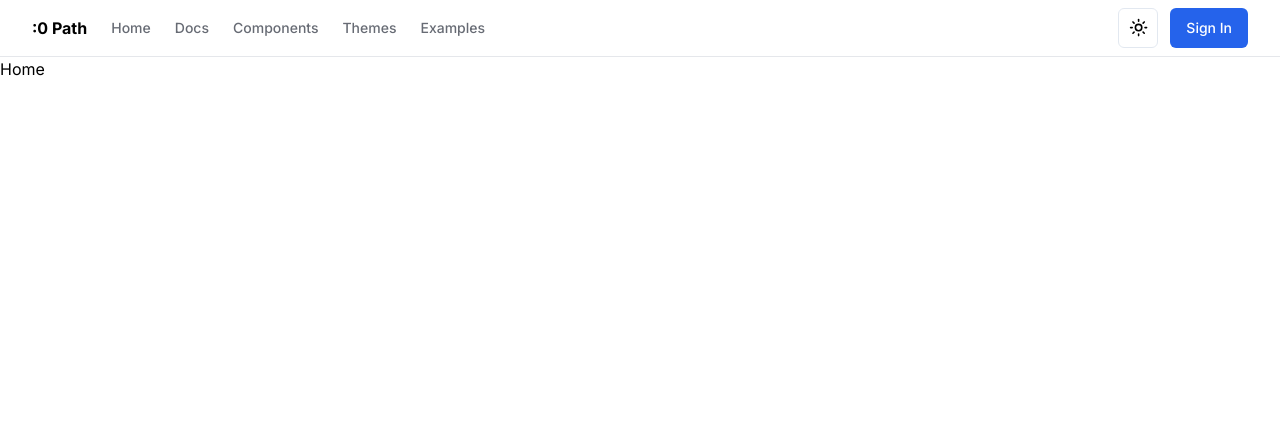
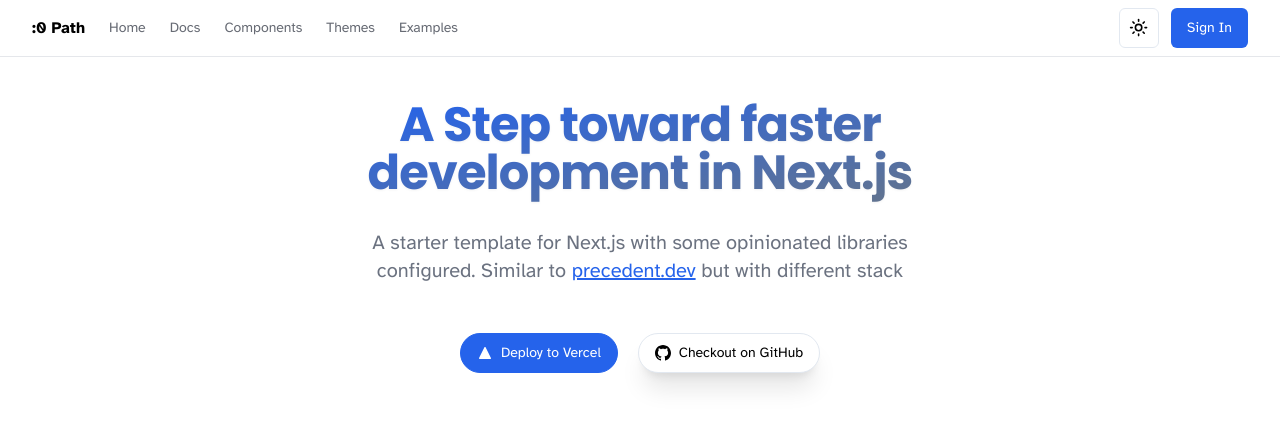
Before and after one commit to vignesh-gupta/zero-path, a Next.js app: page / in a window 1280 px wide. Shown: the top 426 px of the page. Built offline with nearby package versions, Linux system fonts and the light colour scheme; no server answers.

Commit message:
[added] Hero section + fonts

```diff
--- a/app/(main)/page.tsx
+++ b/app/(main)/page.tsx
@@ -1,7 +1,10 @@
+import HeroSection from '@/components/sections/Hero'
 import Image from 'next/image'
 
 export default function Home() {
   return (
-    <div className=''>Home</div>
+    <div className='container flex items-center flex-col'>
+      <HeroSection />
+    </div>
   )
 }
--- a/app/layout.tsx
+++ b/app/layout.tsx
@@ -1,11 +1,13 @@
 import { ClerkProvider } from "@clerk/nextjs";
 import "./globals.css";
 import type { Metadata } from "next";
-import { Inter } from "next/font/google";
+import { Atkinson_Hyperlegible } from "next/font/google";
 import { Providers } from "@/components/providers";
-import { dark } from "@clerk/themes";
 
-const inter = Inter({ subsets: ["latin"] });
+const atkinsonHyperlegible = Atkinson_Hyperlegible({
+  subsets: ["latin"],
+  weight: ["400", "700"],
+});
 
 export const metadata: Metadata = {
   title: "Create Next App",
@@ -20,7 +22,7 @@
   return (
     <ClerkProvider>
       <html lang="en">
-        <body className={inter.className}>
+        <body className={atkinsonHyperlegible.className}>
           <Providers
             attribute="class"
             defaultTheme="system"
--- /dev/null
+++ b/components/sections/Hero.tsx
@@ -0,0 +1,92 @@
+import { DEPLOY_URL } from "@/lib/constants";
+import Image from "next/image";
+import React from "react";
+import { Button } from "../ui/button";
+import Link from "next/link";
+import { Poppins } from "next/font/google";
+import clsx from "clsx";
+
+const poppins = Poppins({
+  subsets: ["latin"],
+  weight: ["400", "500", "600", "700"],
+});
+
+const HeroSection = () => {
+  return (
+    <div className="z-10 w-full max-w-xl py-11 flex flex-col justify-center items-center">
+      <h1
+        className={clsx(
+          "bg-gradient-to-br from-primary to-muted-foreground bg-clip-text text-center font-display text-3xl font-bold tracking-[-0.02em] text-transparent drop-shadow-sm [text-wrap:balance] md:text-5xl pb-2",
+          poppins.className
+        )}
+      >
+        A Step toward faster development in Next.js
+      </h1>
+      <p className="my-6 text-center text-gray-500 [text-wrap:balance] md:text-xl">
+        A starter template for Next.js with some opinionated libraries
+        configured. Similar to{" "}
+        <Link
+          className="underline text-primary hover:text-primary/80 "
+          href="https://precedent.dev/"
+          target="_blank"
+          rel="noopener noreferrer"
+        >
+          precedent.dev
+        </Link>{" "}
+        but with different stack
+      </p>
+      <div className="mx-auto mt-6 flex items-center justify-center space-x-5 ">
+        <Button
+          asChild
+          // variant="outline"
+          className="group gap-2 text-sm text-white hover:text-black hover:bg-white rounded-full hover:shadow-lg border hover:border-muted-foreground border-primary"
+        >
+          <Link href={DEPLOY_URL} target="_blank" rel="noopener noreferrer">
+            <svg
+              className="h-4 w-4 group-hover:text-black"
+              viewBox="0 0 24 24"
+              fill="currentColor"
+              xmlns="http://www.w3.org/2000/svg"
+            >
+              <path
+                d="M12 4L20 20H4L12 4Z"
+                stroke="currentColor"
+                strokeWidth="2"
+                strokeLinecap="round"
+                strokeLinejoin="round"
+              ></path>
+            </svg>
+            <p>Deploy to Vercel</p>
+          </Link>
+        </Button>
+        <Button
+          asChild
+          variant="outline"
+          className=" gap-2 text-sm text-black hover:text-white bg-white hover:bg-black  rounded-full shadow-xl hover:border-white/50"
+        >
+          <Link
+            href="https://github.com/vignesh-gupta/zero-path"
+            target="_blank"
+            rel="noopener noreferrer"
+          >
+            <svg
+              className="h-4 w-4 group-hover:text-white"
+              xmlns="http://www.w3.org/2000/svg"
+              width="20"
+              height="20"
+              fill="currentColor"
+              viewBox="0 0 24 24"
+            >
+              <path d="M12 0c-6.626 0-12 5.373-12 12 0 5.302 3.438 9.8 8.207 11.387.599.111.793-.261.793-.577v-2.234c-3.338.726-4.033-1.416-4.033-1.416-.546-1.387-1.333-1.756-1.333-1.756-1.089-.745.083-.729.083-.729 1.205.084 1.839 1.237 1.839 1.237 1.07 1.834 2.807 1.304 3.492.997.107-.775.418-1.305.762-1.604-2.665-.305-5.467-1.334-5.467-5.931 0-1.311.469-2.381 1.236-3.221-.124-.303-.535-1.524.117-3.176 0 0 1.008-.322 3.301 1.23.957-.266 1.983-.399 3.003-.404 1.02.005 2.047.138 3.006.404 2.291-1.552 3.297-1.23 3.297-1.23.653 1.653.242 2.874.118 3.176.77.84 1.235 1.911 1.235 3.221 0 4.609-2.807 5.624-5.479 5.921.43.372.823 1.102.823 2.222v3.293c0 .319.192.694.801.576 4.765-1.589 8.199-6.086 8.199-11.386 0-6.627-5.373-12-12-12z"></path>
+            </svg>
+            <p>
+              <span className="hidden sm:inline-block">Checkout on</span> GitHub
+            </p>
+          </Link>
+        </Button>
+      </div>
+    </div>
+  );
+};
+
+export default HeroSection;
--- a/components/ui/button.tsx
+++ b/components/ui/button.tsx
@@ -1,8 +1,8 @@
-import * as React from "react"
-import { Slot } from "@radix-ui/react-slot"
-import { cva, type VariantProps } from "class-variance-authority"
+import * as React from "react";
+import { Slot } from "@radix-ui/react-slot";
+import { cva, type VariantProps } from "class-variance-authority";
 
-import { cn } from "@/lib/utils"
+import { cn } from "@/lib/utils";
 
 const buttonVariants = cva(
   "inline-flex items-center justify-center rounded-md text-sm font-medium ring-offset-background transition-colors focus-visible:outline-none focus-visible:ring-2 focus-visible:ring-ring focus-visible:ring-offset-2 disabled:pointer-events-none disabled:opacity-50",
@@ -31,26 +31,29 @@
       size: "default",
     },
   }
-)
+);
 
 export interface ButtonProps
   extends React.ButtonHTMLAttributes<HTMLButtonElement>,
     VariantProps<typeof buttonVariants> {
-  asChild?: boolean
+  asChild?: boolean;
 }
 
 const Button = React.forwardRef<HTMLButtonElement, ButtonProps>(
   ({ className, variant, size, asChild = false, ...props }, ref) => {
-    const Comp = asChild ? Slot : "button"
+    const Comp = asChild ? Slot : "button";
     return (
       <Comp
-        className={cn(buttonVariants({ variant, size, className }))}
+        className={cn(
+          "transition-all duration-100",
+          buttonVariants({ variant, size, className })
+        )}
         ref={ref}
         {...props}
       />
-    )
+    );
   }
-)
-Button.displayName = "Button"
+);
+Button.displayName = "Button";
 
-export { Button, buttonVariants }
+export { Button, buttonVariants };
--- /dev/null
+++ b/lib/constants/index.ts
@@ -0,0 +1,3 @@
+export const DEPLOY_URL= `https://vercel.com/new/clone?repository-url=https%3A%2F%2Fgithub.com%2Fvignesh-gupta%2Fzero-path&project-name=zero-path&repository-name=zero-path&demo-title=%3A0-path&demo-description=An%20opinionated%20collection%20of%20components%2C%20hooks%2C%20and%20utilities%20for%20your%20Next%20project.&demo-url=https%3A%2F%2Fzero-path.vercel.app&demo-image=https%3A%2F%2Fzero-path.vercel.app%2Fopengraph-image&env=GOOGLE_CLIENT_ID,GOOGLE_CLIENT_SECRET,NEXTAUTH_SECRET&envDescription=How%20to%20get%20these%20env%20variables%3A&envLink=https%3A%2F%2Fgithub.com%2Fvignesh-gupta%2Fzero-path%2Fblob%2Fmain%2F.env.example&stores=%5B%7B%22type%22%3A%22postgres%22%7D%5D`
+
+const REPO_URL = "https://github.com/vignesh-gupta/zero-path"
```
Also changed, not shown: components/Navbar.tsx (+1 -7 lines), lib/constants/designConstant.ts (deleted).
